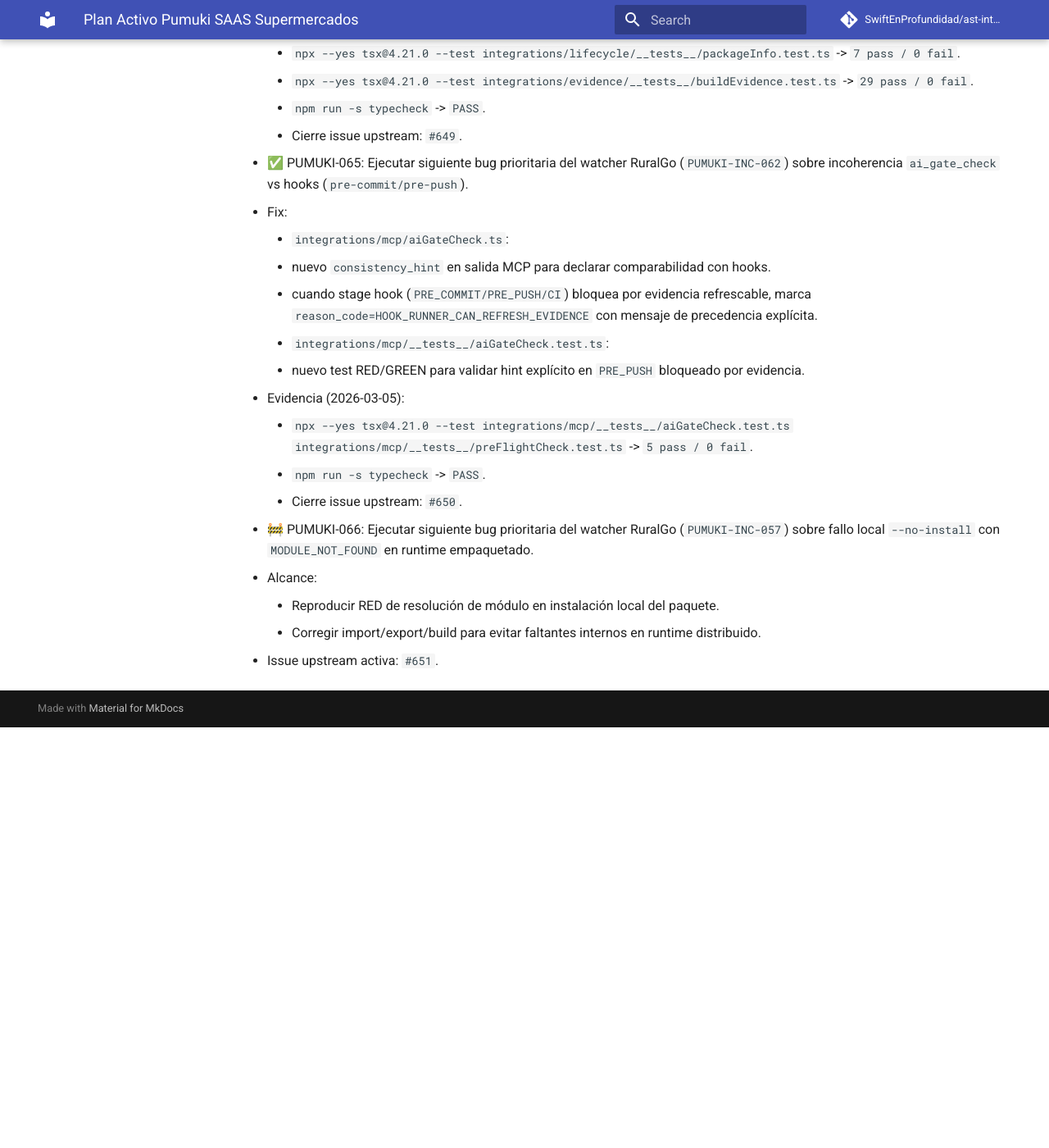
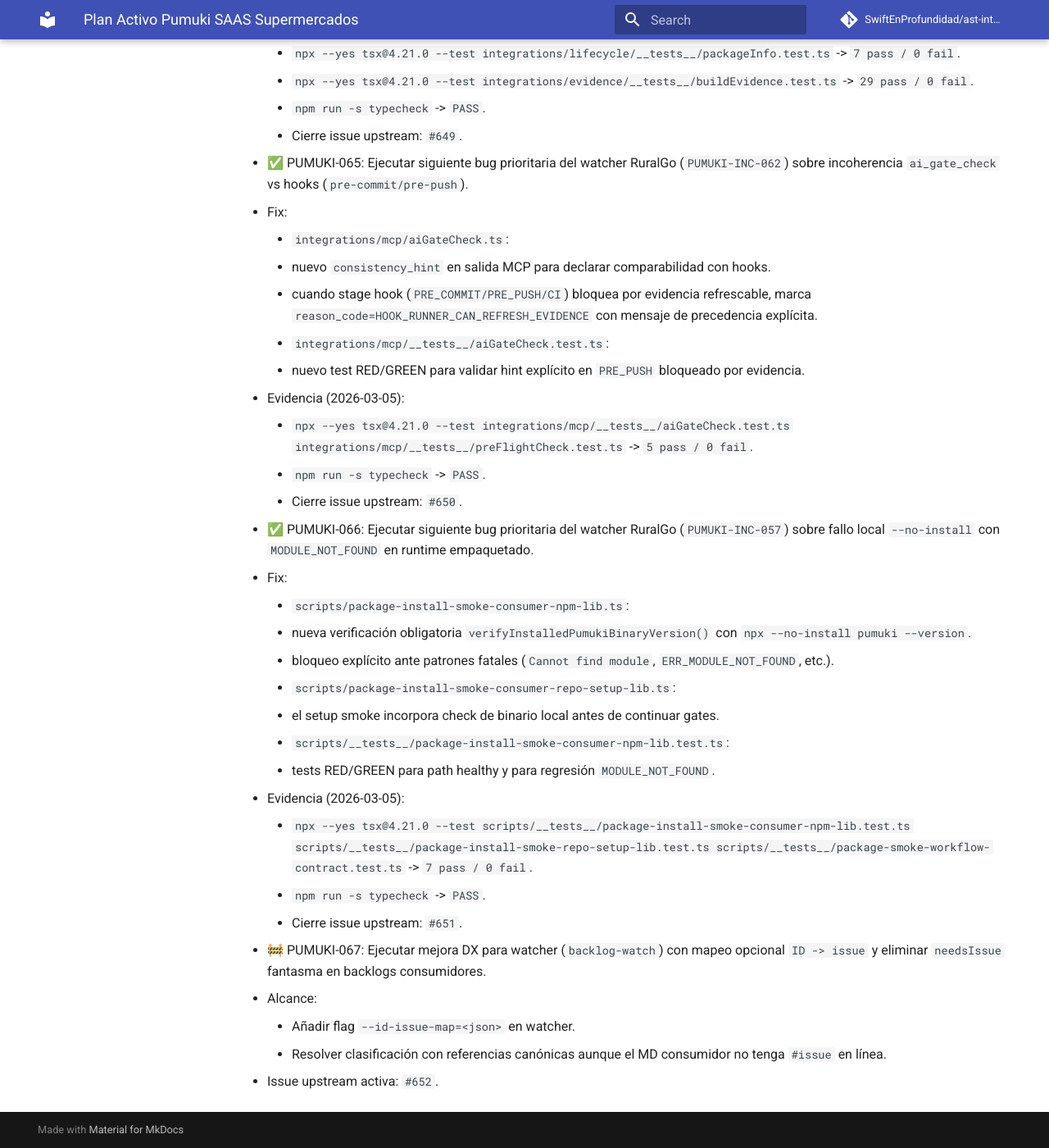
Before and after one commit to SwiftEnProfundidad/ast-intelligence-hooks, an MkDocs documentation site: the page built from docs/seguimiento-activo-pumuki-saas-supermercados.md, in a window 1280 px wide and 1400 px high, scrolled down 27168 px. Shown: the whole window at 82% size. Built offline with MkDocs 1.6.1 and Material for MkDocs 9.7.7, drawn with Linux system fonts in a browser that asks for light colours; comment, search, counter and statistics services are not loaded; before the commit the page ends 28055 px from its top, so only the background shows below that.

Commit message:
fix(smoke): guard local --no-install runtime from module gaps (#651)

```diff
--- a/docs/seguimiento-activo-pumuki-saas-supermercados.md
+++ b/docs/seguimiento-activo-pumuki-saas-supermercados.md
@@ -705,8 +705,22 @@
     - `npm run -s typecheck` -> `PASS`.
     - Cierre issue upstream: `#650`.
 
-- 🚧 PUMUKI-066: Ejecutar siguiente bug prioritaria del watcher RuralGo (`PUMUKI-INC-057`) sobre fallo local `--no-install` con `MODULE_NOT_FOUND` en runtime empaquetado.
+- ✅ PUMUKI-066: Ejecutar siguiente bug prioritaria del watcher RuralGo (`PUMUKI-INC-057`) sobre fallo local `--no-install` con `MODULE_NOT_FOUND` en runtime empaquetado.
+  - Fix:
+    - `scripts/package-install-smoke-consumer-npm-lib.ts`:
+      - nueva verificación obligatoria `verifyInstalledPumukiBinaryVersion()` con `npx --no-install pumuki --version`.
+      - bloqueo explícito ante patrones fatales (`Cannot find module`, `ERR_MODULE_NOT_FOUND`, etc.).
+    - `scripts/package-install-smoke-consumer-repo-setup-lib.ts`:
+      - el setup smoke incorpora check de binario local antes de continuar gates.
+    - `scripts/__tests__/package-install-smoke-consumer-npm-lib.test.ts`:
+      - tests RED/GREEN para path healthy y para regresión `MODULE_NOT_FOUND`.
+  - Evidencia (2026-03-05):
+    - `npx --yes tsx@4.21.0 --test scripts/__tests__/package-install-smoke-consumer-npm-lib.test.ts scripts/__tests__/package-install-smoke-repo-setup-lib.test.ts scripts/__tests__/package-smoke-workflow-contract.test.ts` -> `7 pass / 0 fail`.
+    - `npm run -s typecheck` -> `PASS`.
+    - Cierre issue upstream: `#651`.
+
+- 🚧 PUMUKI-067: Ejecutar mejora DX para watcher (`backlog-watch`) con mapeo opcional `ID -> issue` y eliminar `needsIssue` fantasma en backlogs consumidores.
   - Alcance:
-    - Reproducir RED de resolución de módulo en instalación local del paquete.
-    - Corregir import/export/build para evitar faltantes internos en runtime distribuido.
-  - Issue upstream activa: `#651`.
+    - Añadir flag `--id-issue-map=<json>` en watcher.
+    - Resolver clasificación con referencias canónicas aunque el MD consumidor no tenga `#issue` en línea.
+  - Issue upstream activa: `#652`.
```
Also changed, not shown: docs/registro-maestro-de-seguimiento.md (+2 -2 lines), 3 other files.
